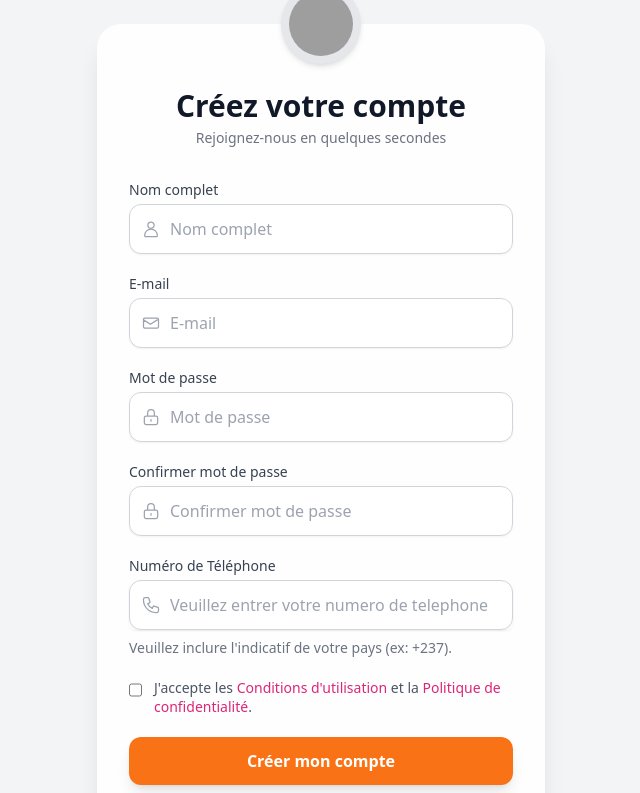
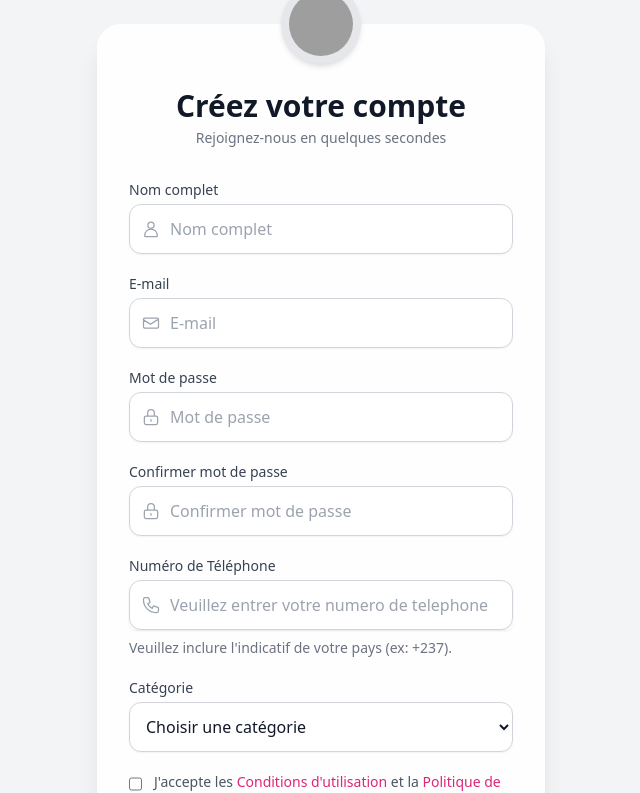
Before and after one commit to bristonaccount97/briston, an Angular app in the folder KAOLO_STORE/: page /login in a window 1280 px wide. Shown: the top 793 px of the page, without its empty margins (319-959 px from the left). Built offline with nearby package versions, Linux system fonts and the light colour scheme; grey boxes are pictures that could not be loaded.

Commit message:
Feat: Add category selection to login form
Co-authored-by: zanfackalane <zanfackalane@gmail.com>

```diff
--- a/KAOLO_STORE/src/app/login/login.html
+++ b/KAOLO_STORE/src/app/login/login.html
@@ -81,6 +81,21 @@
   </div>
   <p class="mt-2 text-sm text-gray-500" id="phone-description">Veuillez inclure l'indicatif de votre pays (ex: +237).</p>
 </div>
+
+<!-- Catégorie -->
+<div class="max-w-md mx-auto mt-4">
+  <label for="categorie" class="block text-sm font-medium text-gray-700">Catégorie</label>
+  <select id="categorie" name="categorie"
+          class="mt-1 w-full rounded-xl border border-gray-300 bg-white px-3 py-3 text-gray-900 shadow-sm focus:border-orange-500 focus:ring-2 focus:ring-orange-500/30 outline-none">
+    <option value="" selected disabled>Choisir une catégorie</option>
+    <option value="electronique">Électronique</option>
+    <option value="mode">Mode</option>
+    <option value="maison">Maison & Cuisine</option>
+    <option value="beaute">Beauté</option>
+    <option value="jouets">Jouets</option>
+    <option value="sport">Sport</option>
+  </select>
+</div>
 <label class="flex items-start gap-3 text-sm text-gray-600">
     <input type="checkbox" class="mt-1 h-4 w-4 rounded border-gray-300 accent-orange-500" />
     <span class="leading-snug">J'accepte les <a href="#" class="font-medium text-pink-600 hover:underline">Conditions d'utilisation</a> et la <a href="#" class="font-medium text-pink-600 hover:underline">Politique de confidentialité</a>.</span>
```
